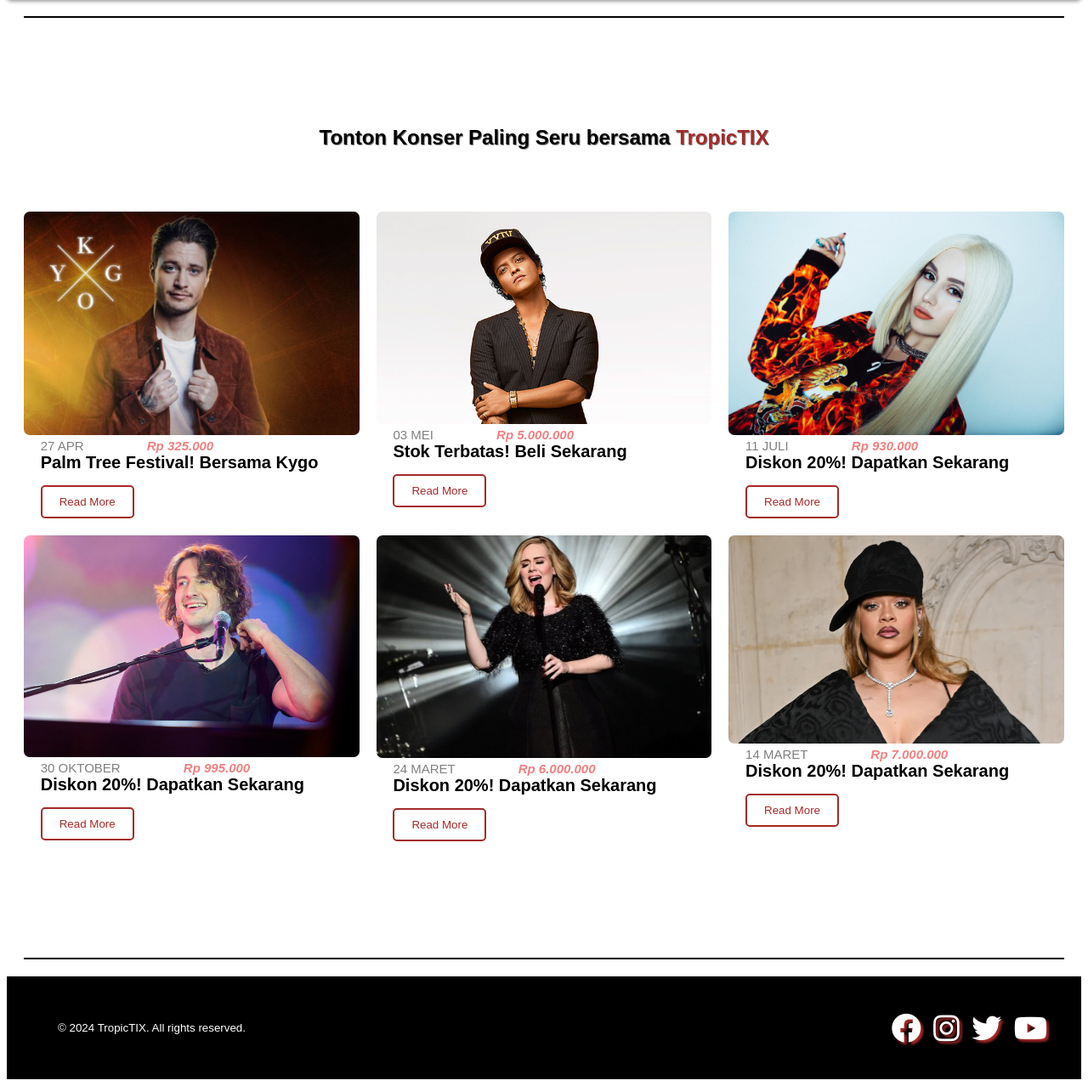
After one commit to dewaahr/TropicTIX, a PHP site: page /TropicTIX.html in a window 1280 px wide. The commit adds this page. Shown: the part 500-1778 px from the top of the page at 85% size. Run offline with PHP 8.4, Linux system fonts and the light colour scheme; some libraries are stand-ins or nearby versions.

Commit message:
Add files via upload

```diff
--- /dev/null
+++ b/TropicTIX.html
@@ -0,0 +1,88 @@
+<!DOCTYPE html>
+<html lang="en">
+<head>
+    <meta charset="UTF-8">
+    <meta name="viewport" content="width=device-width, initial-scale=1.0">
+    <title>TropicTIX</title>
+    <link rel="stylesheet" href="https://cdnjs.cloudflare.com/ajax/libs/font-awesome/5.13.0/css/all.min.css">
+    <link rel="stylesheet" href="styles.css">
+</head>
+<body>
+    <header>
+        <div class="head_1">
+            <h1>TropicTIX</h1>
+            <h6>Where the Beat Meets the Beach</h6>
+        </div>
+        <form id="searchbar">
+            <input type="text" id="searchvalue" placeholder="Cari Konser">
+            <button id="searchbutton" type="submit">Cari</button>
+        </form>
+    </header>
+    <hr>
+    <main>
+        <h2>Tonton Konser Paling Seru bersama <span class="tptix">TropicTIX</span></h2>
+        <div class="container">
+
+            <div class="konserdetail">
+                <img src="gambar/home/kygo.jpg"><br>
+                <label class="labelkonser">27 APR <span>Rp 325.000</span></label>
+                <label class="labelkonser2">Palm Tree Festival! Bersama Kygo</label>
+                <a href="detailkonser/Kygo-KidsInLove.html">
+                    <button class="detailkonser">Read More</button>
+                </a>
+            </div>
+            <div class="konserdetail">
+                <img src="gambar/home/brunomars.jpg"><br>
+                <label class="labelkonser">03 MEI <span>Rp 5.000.000</span></label>
+                <label class="labelkonser2">Stok Terbatas! Beli Sekarang</label>
+                <a href="detailkonser/detailbruno.html">
+                    <button class="detailkonser">Read More</button>
+                </a>
+            </div>
+            <div class="konserdetail">
+                <img src="gambar/home/avamx.jpg"><br>
+                <label class="labelkonser">11 JULI <span>Rp 930.000</span></label>
+                <label class="labelkonser2">Diskon 20%! Dapatkan Sekarang</label>
+                <a href="detailkonser/Kygo-KidsInLove.html">
+                    <button class="detailkonser">Read More</button>
+                </a>
+            </div>
+            <div class="konserdetail">
+                <img src="gambar/home/dean.jpg"><br>
+                <label class="labelkonser">30 OKTOBER <span>Rp 995.000</span></label>
+                <label class="labelkonser2">Diskon 20%! Dapatkan Sekarang</label>
+                <a href="detailkonser/Kygo-KidsInLove.html">
+                    <button class="detailkonser">Read More</button>
+                </a>
+            </div>
+            <div class="konserdetail">
+                <img src="gambar/home/adele.jpg"><br>
+                <label class="labelkonser">24 MARET <span>Rp 6.000.000</span></label>
+                <label class="labelkonser2">Diskon 20%! Dapatkan Sekarang</label>
+                <a href="detailkonser/Kygo-KidsInLove.html">
+                    <button class="detailkonser">Read More</button>
+                </a>
+            </div>
+            <div class="konserdetail">
+                <img src="gambar/home/rihana.png"><br>
+                <label class="labelkonser">14 MARET <span>Rp 7.000.000</span></label>
+                <label class="labelkonser2">Diskon 20%! Dapatkan Sekarang</label>
+                <a href="detailkonser/Kygo-KidsInLove.html">
+                    <button class="detailkonser">Read More</button>
+                </a>
+            </div>
+        </div>
+    </main>
+    <hr>
+
+    <footer>
+        <p>&copy; 2024 TropicTIX. All rights reserved.</p>
+        <div class="sosmeds">
+            <a href="#"><i class="fab fa-facebook"></i></a>
+            <a href="#"><i class="fab fa-instagram"></i></a>
+            <a href="#"><i class="fab fa-twitter"></i></a>
+            <a href="#"><i class="fab fa-youtube"></i></a>
+        </div>
+    </footer>
+</body>
+</html>
--- a/styles.css
+++ b/styles.css
@@ -3,14 +3,20 @@
   font-family: "Proxima Nova",Arial, Helvetica, sans-serif, Arial;
 }
 
-main hr{
+hr{
+  margin-top: 20px;
   border: none;
   height: 2px;
   background-color: #000;
   margin: 20px;
 }
 header {
-  background-color: #000;
+  background-image: url("gambar/bgheader.jpg");
+  background-size: cover;
+  background-position: center;
+  padding-top: 100px;
+  padding-bottom: 75px;
+  position: relative;
   color: #fff;
   text-align: center;
   border-bottom-left-radius: 5PX;
@@ -35,14 +41,14 @@
 }
 
 
-  .head_1 h1{
+.head_1 h1{
     text-shadow: 4px 4px 1px  #A52A2A;
     padding-top: 40px;
-    font-size: 36px;
+    font-size: 50px;
     letter-spacing: 5px;
     transition: 0.2s;
   }
-  .head_1 h1:hover{
+.head_1 h1:hover{
     color: #A52A2A;
     text-shadow: 4px 4px 1px #fff;
     transition: 0.2s;
@@ -58,7 +64,8 @@
 }
 
 #searchbar {
-  padding: 20PX 0 30PX 500px;
+  padding: 20px 0 30px;
+  text-align: center;
 }
 
 #searchvalue {
@@ -67,6 +74,9 @@
   background-color: white;
   border: none;
   outline: none;
+  width: 80%;
+  max-width: 300px;
+  margin-bottom: 10px;
 }
 
 
@@ -81,29 +91,33 @@
   color: white;
 }
 
+.fab{
+  font-size: 35px;
+  padding-left: 10px;
+  color: #fff;
+  text-shadow: 3px 3px 3px #A52A2A;
+  text-align: center;
+}
+
+.fab:hover{
+  color: #A52A2A;
+  text-shadow: 2px 2px 10px #fff;
+}
 main{
-  padding-top:10px;
   text-align: center;
   margin: 0 auto ;
+  margin-top: 10%;
+  margin-bottom: 10%;
+}
+main h2{
+  margin-bottom: 5%;
+  text-shadow: 1px 1px gray;
+}
+.tptix{
+  color:  #A52A2A;
 }
 
-table{
-  margin: 0 auto;
-  padding-bottom: 30px;
-}
-table fieldset{
-  border-color:#A52A2A;
-  border-radius: 5px;
-  box-shadow: 3px 3px 5px #A52A2A;
-}
-td img{
-  display: flex;
-  max-height: 250px;
-  border-radius: 10px;
-}
-td{
-  padding: 25px;
-}
+
 
 .labelkonser {
   display: block;
@@ -137,12 +151,36 @@
   padding: 10px 20px;
   border-radius: 5px;
   cursor: pointer;
+  transition: 0.2s;
 }
 
 .detailkonser:hover{
   background-color: #A52A2A;
   color: #fff;
+  transition: 0.2s;
 }
+
+
+.container {
+  display: flex;
+  flex-wrap: wrap;
+  justify-content: space-around;
+  margin: 10px;
+}
+
+
+.konserdetail{
+  flex-basis: calc(33.33% - 20px);
+  padding: 10px;
+
+}
+
+.konserdetail img {
+  max-width: 100%;
+  height: auto;
+  border-radius: 7px;
+}
+
 a{
   text-decoration: none;
 }
```
